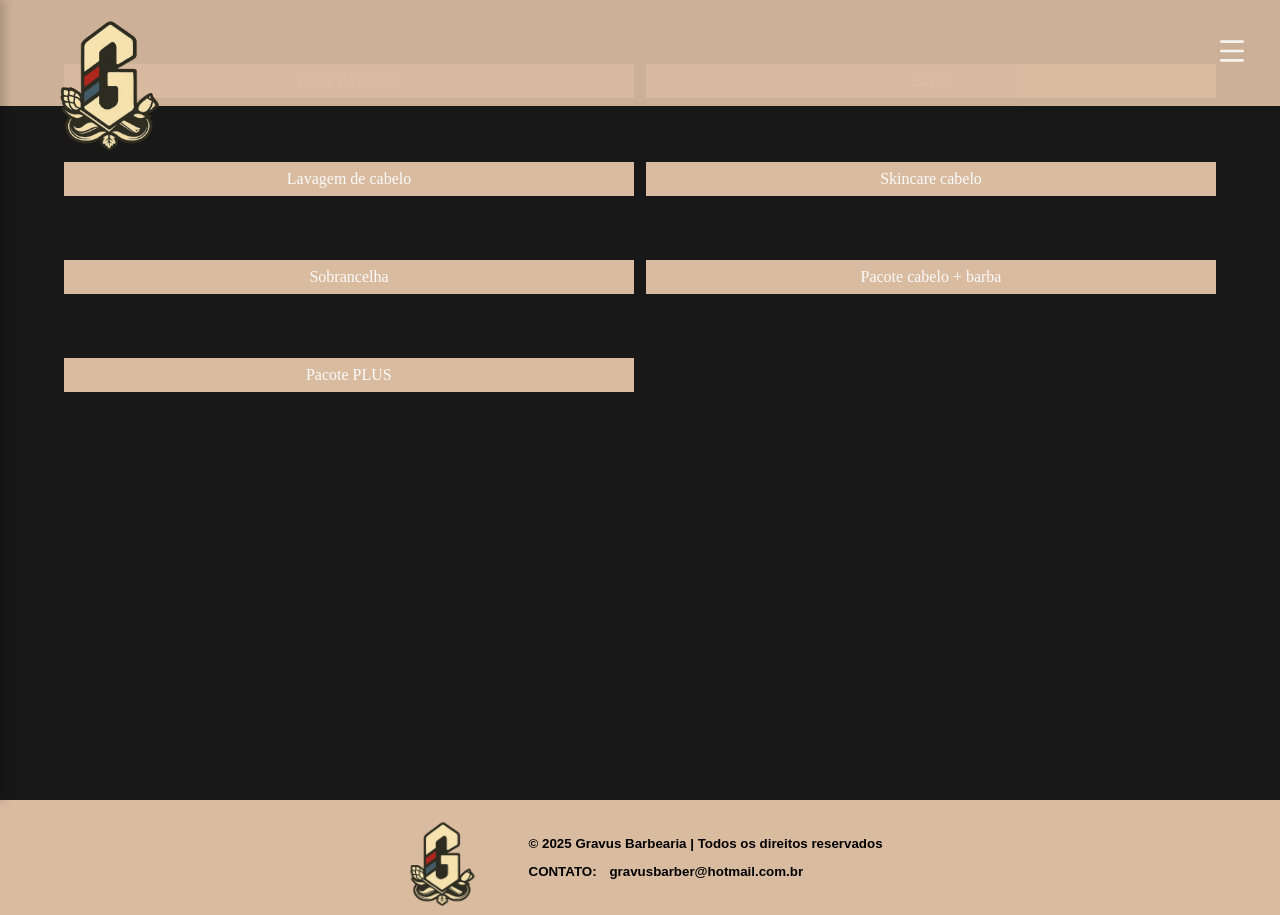
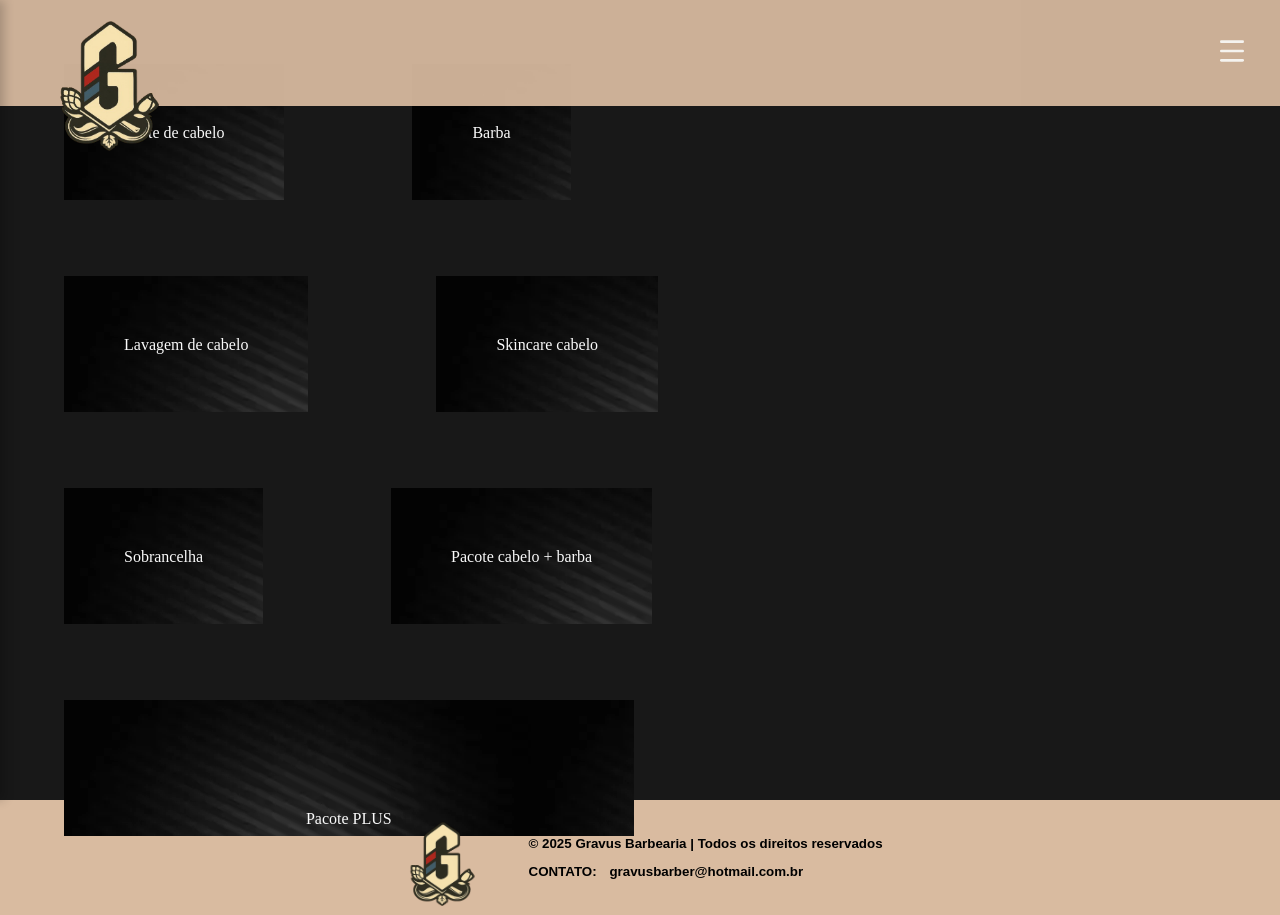
Before and after one commit to NSKV00/PF---Frontend, a React (Vite) app: page /servicos in a window 1280 px wide. Built offline with nearby package versions, Linux system fonts and the light colour scheme; sample sign-in values are in the browser's storage.

Commit message:
fix merge

```diff
--- a/src/pages/servicos/Servicos.tsx
+++ b/src/pages/servicos/Servicos.tsx
@@ -15,36 +15,47 @@ export const Servicos = ()=>{
     <main >
         <div className={style.servicos}>
         <div className={style.tudo}>
+            <div style={{backgroundImage:"url(/OIP.webp)"}}className={style.pacote}>
             <p>
                 Corte de cabelo
-
             </p>
-
+            </div>
+            <div style={{backgroundImage:"url(/OIP.webp)"}}className={style.pacote}>
             <p>
                 Barba
             </p>
+            </div>
         </div>
 
         <div className={style.tudo}>
+            <div style={{backgroundImage:"url(/OIP.webp)"}}className={style.pacote}>
             <p>
                 Lavagem de cabelo
             </p>
+            </div>
+            <div style={{backgroundImage:"url(/OIP.webp)"}}className={style.pacote}>
             <p>
                 Skincare cabelo
             </p>
+            </div>
         </div>
 
         <div className={style.tudo}>
-            <p>
-                Sobrancelha
-            </p>
-            <p>
-                Pacote cabelo + barba
-            </p>
+            <div style={{backgroundImage:"url(/OIP.webp)"}} className={style.pacote}>
+                <p>
+                    Sobrancelha
+                </p>
+            </div>
+
+            <div style={{backgroundImage:"url(/OIP.webp)"}}className={style.pacote}>
+                <p >
+                    Pacote cabelo + barba
+                </p>
+            </div>
         </div>
 
         <div className={style.tudo}>
-            <p className={style.pacote}>
+            <p style={{backgroundImage:"url(/OIP.webp)"}}className={style.pacotePlus}>
                 Pacote PLUS
             </p>
         </div>
--- a/src/pages/servicos/style.module.css
+++ b/src/pages/servicos/style.module.css
@@ -3,24 +3,31 @@
     padding: 32px;
     max-width: 100%;
     flex-wrap: wrap;
+    gap: 12px;
 }
 .tudo{
     display: flex;
     width: 100%;
-    gap: 12px;
+    gap: 128px;
     padding: 32px;
+    height: 200px;
+}
+.tudo p {
+    display: flex;
+    padding: 60px;
+    text-align: center;
+    color: #fafafa;
+    align-items: flex-end;
+    justify-content: center;
+}
+.tudo.pacote{
+    width: 50%;
+    padding: 32px;
+    text-align: center;
 
 }
-.tudo p {
-    width: 50%;
-    background: #d9bba0;
-    padding: 8px;
-    text-align: center;
-    color: #fafafa;
-}
-.tudo .pacote{
+.tudo .pacotePlus{
     width: 49.45%;
-    background: #d9bba0;
     padding: 8px;
     text-align: center;
 }
```
Also changed, not shown: OIP.webp (added).
